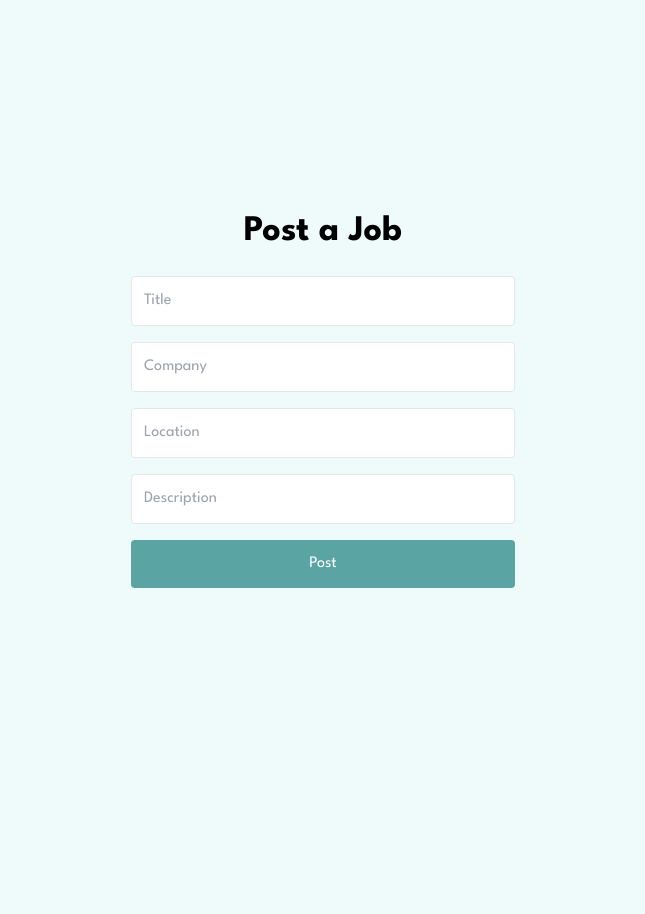
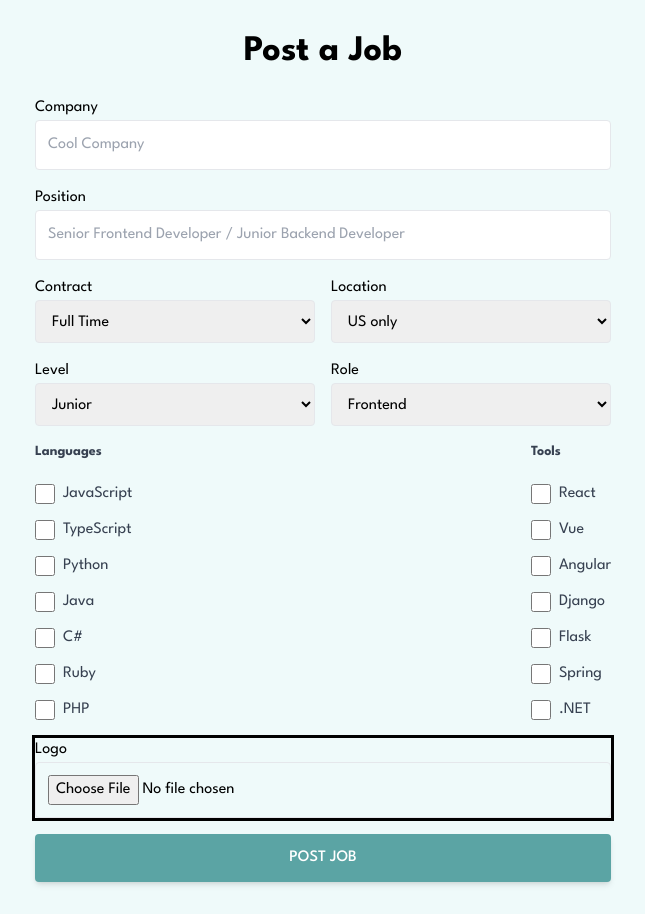
Before and after one commit to reline-digital/job-listings, a Next.js app in the folder apps/frontend/: page /post-job in a window 1280 px wide. Shown: the whole page, without its empty margins (317-962 px from the left). Before the commit the page ends 800 px from the top, so only its background shows below. Built offline with nearby package versions, Linux system fonts and the light colour scheme.

Commit message:
Feat: Job Posting

```diff
--- a/apps/frontend/next.config.js
+++ b/apps/frontend/next.config.js
@@ -1,3 +1,12 @@
 module.exports = {
   reactStrictMode: true,
-};
+  images: {
+    remotePatterns: [
+      {
+        protocol: 'https',
+        hostname: 'i.ibb.co',
+        port: '',
+      },
+    ],
+  },
+}
--- a/apps/frontend/src/app/post-job/page.tsx
+++ b/apps/frontend/src/app/post-job/page.tsx
@@ -1,30 +1,193 @@
+'use client'
+
+import { Button } from '@/components/Button'
+import { Job } from '@/types'
+import { useState } from 'react'
+import { languages, tools } from '../../constants'
+
 export default function PostJob() {
+  const [logoUrl, setLogoUrl] = useState<string | null>(null)
+  async function handleFile(event: React.ChangeEvent<HTMLInputElement>) {
+    const file = event.target.files?.[0]
+    if (file) {
+      const formData = new FormData()
+      formData.append('image', file)
+      fetch(
+        'https://api.imgbb.com/1/upload?key=6f8623c19cbd73ef6785b7ba44f0bda4',
+        {
+          method: 'POST',
+          body: formData,
+        }
+      )
+        .then((res) => res.json())
+        .then(({ data }) => {
+          setLogoUrl(data.url)
+          console.log(data)
+        })
+        .catch((error) => console.error(error))
+    }
+  }
+
+  async function handleSubmit(event: React.FormEvent<HTMLFormElement>) {
+    event.preventDefault()
+    const formData = new FormData(event.currentTarget)
+    const data: Partial<Job> = Object.fromEntries(formData)
+    data.languages = formData.getAll('languages') as string[]
+    data.tools = formData.getAll('tools') as string[]
+    data.logo = logoUrl as string
+
+    const response = await fetch(`${process.env.NEXT_PUBLIC_BASE_API}/jobs`, {
+      method: 'POST',
+      headers: {
+        'Content-Type': 'application/json',
+      },
+      body: JSON.stringify(data),
+    })
+  }
+
   return (
-    <div className="flex h-screen items-center justify-center">
-      <div className="w-96">
+    <div className="my-8 flex min-h-screen items-center justify-center">
+      <div className="w-full max-w-xl">
         <h1 className="mb-6 text-center text-4xl font-bold">Post a Job</h1>
-        <form className="flex flex-col gap-4">
+        <form onSubmit={handleSubmit} className="flex flex-col gap-4">
+          <div className="">
+            <label htmlFor="company">Company</label>
             <input
+              id="company"
+              name="company"
               type="text"
-            placeholder="Title"
-            className="rounded border border-gray-200 p-3"
+              placeholder="Cool Company"
+              className="w-full rounded border border-gray-200 p-3"
             />
+          </div>
+          <div className="">
+            <label htmlFor="position">Position</label>
             <input
+              id="position"
+              name="position"
               type="text"
-            placeholder="Company"
-            className="rounded border border-gray-200 p-3"
+              placeholder="Senior Frontend Developer / Junior Backend Developer"
+              className="w-full rounded border border-gray-200 p-3"
             />
+          </div>
+          <div className="flex justify-between gap-4">
+            <div className="w-full">
+              <label htmlFor="position">Contract</label>
+              <select
+                id="contract"
+                name="contract"
+                className="w-full rounded border border-gray-200 p-3"
+              >
+                <option value="Full Time">Full Time</option>
+                <option value="Part Time">Part Time</option>
+                <option value="Contract">Temporary</option>
+              </select>
+            </div>
+            <div className=" w-full">
+              <label htmlFor="location">Location</label>
+              <select
+                id="location"
+                name="location"
+                className="w-full rounded border border-gray-200 p-3"
+              >
+                <option value="US only">US only</option>
+                <option value="Worldwide">Worldwide</option>
+                <option value="asia">Asia</option>
+                <option value="europe">Europe</option>
+                <option value="africa">Africa</option>
+              </select>
+            </div>
+          </div>
+          <div className="flex justify-between gap-4">
+            <div className="w-full">
+              <label htmlFor="level">Level</label>
+              <select
+                id="level"
+                name="level"
+                className="w-full rounded border border-gray-200 p-3"
+              >
+                <option value="Junior">Junior</option>
+                <option value="Midweight">Midweight</option>
+                <option value="Senior">Senior</option>
+              </select>
+            </div>
+            <div className="w-full">
+              <label htmlFor="role">Role</label>
+              <select
+                id="role"
+                name="role"
+                className="w-full rounded border border-gray-200 p-3"
+              >
+                <option value="Frontend">Frontend</option>
+                <option value="Backend">Backend</option>
+                <option value="Fullstack">Fullstack</option>
+                <option value="Devops">Devops</option>
+                <option value="Designer">Designer</option>
+                <option value="Manager">Manager</option>
+                <option value="mobile developer">Mobile Developer</option>
+              </select>
+            </div>
+          </div>
+          <div className="flex justify-between">
+            <div>
+              <h3 className="mb-2 block text-sm font-bold text-gray-700">
+                Languages
+              </h3>
+              <div className="flex flex-col">
+                {languages.map((language) => (
+                  <label
+                    key={language}
+                    className="mt-3 inline-flex items-center"
+                  >
                     <input
-            type="text"
-            placeholder="Location"
-            className="rounded border border-gray-200 p-3"
+                      type="checkbox"
+                      name="languages"
+                      value={language}
+                      className="form-checkbox h-5 w-5 text-gray-600"
                     />
+                    <span className="ml-2 text-gray-700">{language}</span>
+                  </label>
+                ))}
+              </div>
+            </div>
+
+            <div className="flex flex-col">
+              <h3 className="mb-2 block text-sm font-bold text-gray-700">
+                Tools
+              </h3>
+              {tools.map((tool) => (
+                <label key={tool} className="mt-3 inline-flex items-center">
                   <input
-            type="text"
-            placeholder="Description"
-            className="rounded border border-gray-200 p-3"
+                    type="checkbox"
+                    name="tools"
+                    value={tool}
+                    className="form-checkbox h-5 w-5 text-gray-600"
                   />
-          <button className="bg-primary rounded p-3 text-white">Post</button>
+                  <span className="ml-2 text-gray-700">{tool}</span>
+                </label>
+              ))}
+            </div>
+          </div>
+          <div className="outline">
+            <label htmlFor="logo">
+              Logo
+              <input
+                id="logo"
+                name="logo"
+                type="file"
+                className="w-full rounded border border-gray-200 p-3"
+                onChange={handleFile}
+              />
+            </label>
+            {/* <Image
+              src={job.logo}
+              alt={job.company}
+              className="-mt-11 h-14 w-14 rounded-full md:static md:mt-0 md:h-auto md:w-auto"
+              width={40}
+              height={40}
+            /> */}
+          </div>
+          <Button type="submit">Post Job</Button>
         </form>
       </div>
     </div>
--- a/apps/frontend/src/components/Card.tsx
+++ b/apps/frontend/src/components/Card.tsx
@@ -6,13 +6,14 @@ import { Pill } from '.'
 export function Card({ job }: { job: Job }) {
   return (
     <div
-      className={`${job.featured && 'border-primary border-l-4'} flex flex-col justify-between gap-4 rounded bg-white p-4 font-semibold shadow-lg md:flex-row md:items-center  md:gap-8 md:px-6 md:py-8`}
+      data-featured={job.featured}
+      className="data-[featured=true]:border-primary flex flex-col justify-between gap-4 rounded  bg-white p-4 font-semibold shadow-lg data-[featured=true]:border-l-4 md:flex-row md:items-center  md:gap-8 md:px-6 md:py-8"
     >
       <div className="md:flex md:items-center md:gap-4">
         <Image
           src={job.logo}
           alt={job.company}
-          className="-mt-11 h-14 w-14 rounded-full md:static md:mt-0 md:h-auto md:w-auto"
+          className="-mt-11 h-14 w-14 rounded-full md:static md:mt-0 md:h-20 md:w-20"
           width={40}
           height={40}
         />
@@ -36,6 +37,10 @@ export function Card({ job }: { job: Job }) {
           <div className="text-secondary-light flex flex-wrap items-center gap-2 text-xs capitalize">
             <span className="p-1">{job.postedAt}</span>
             <span>&#x2022;</span>
+            {/* <span className="p-1">
+              {new Date(job.createdAt).toLocaleDateString()}
+            </span>
+            <span>&#x2022;</span> */}
             <span className="p-1">{job.contract}</span>
             <span>&#x2022;</span>
             <span className="p-1">{job.location}</span>
--- /dev/null
+++ b/apps/frontend/src/constants/index.ts
@@ -0,0 +1,18 @@
+export const languages = [
+  'JavaScript',
+  'TypeScript',
+  'Python',
+  'Java',
+  'C#',
+  'Ruby',
+  'PHP',
+]
+export const tools = [
+  'React',
+  'Vue',
+  'Angular',
+  'Django',
+  'Flask',
+  'Spring',
+  '.NET',
+]
```
Also changed, not shown: apps/frontend/src/types.ts (+4 -4 lines). Lines whose indentation alone changed are shown as unchanged.
